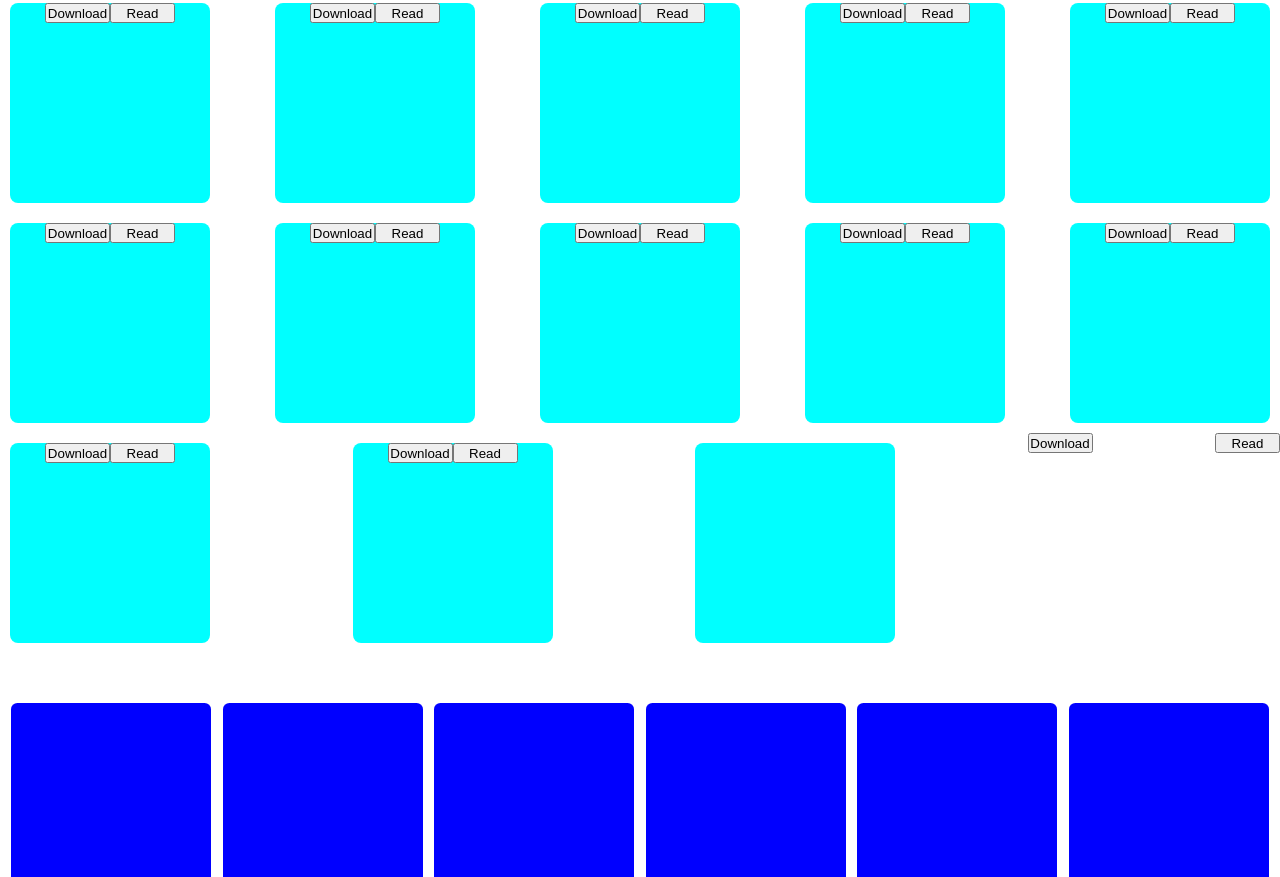
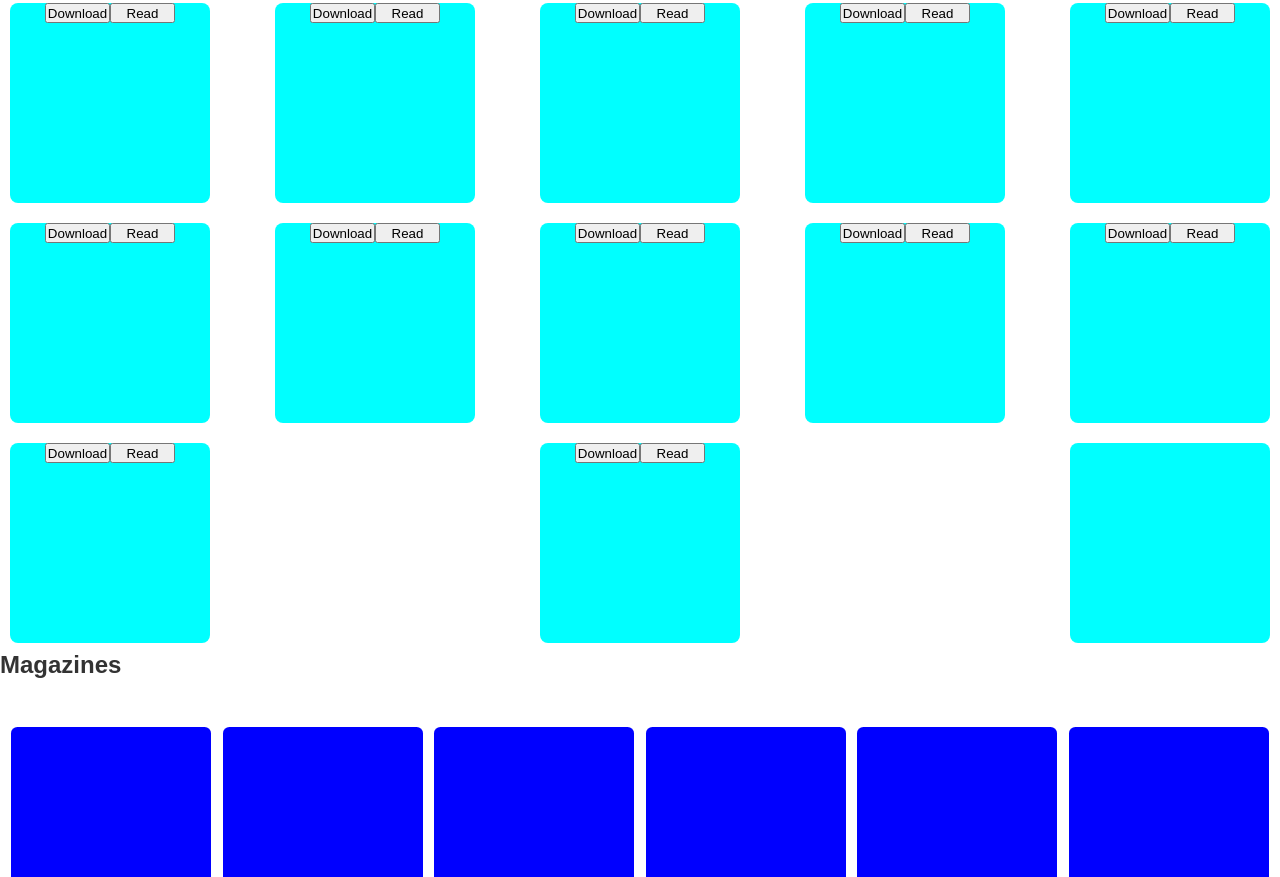
Before and after one commit to CelebMunyiri/Elibrary, a website: page index.html in a window 1280 px wide. Shown: the part 447-1324 px from the top of the page. Drawn offline with Linux system fonts and the light colour scheme.

Commit message:
solved a bug

```diff
--- a/index.html
+++ b/index.html
@@ -77,10 +77,12 @@
         <button class="read">Read</button></div></div></div>
       <div class="book"><button class="download">Download</button>
         <button class="read">Read</button></div></div></div>
-      <div class="book"></div><button class="download">Download</button>
-        <button class="read">Read</button></div></div></div>
+      <div class="book"></div>
+
     </section>
+    <h2>Magazines</h2>
     <section class="sections magazines">
+
       <div class="magazine"></div>
       <div class="magazine"></div>
       <div class="magazine"></div>
```
